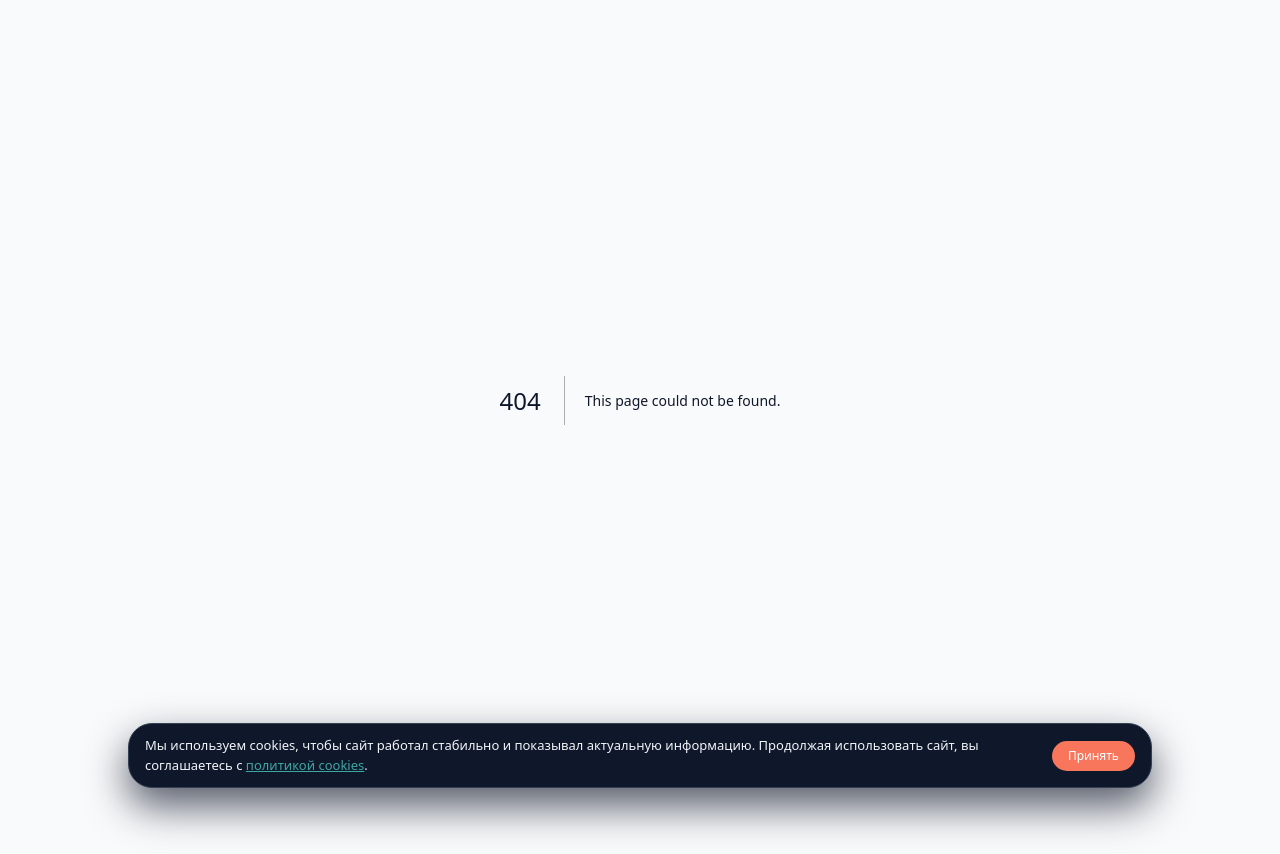
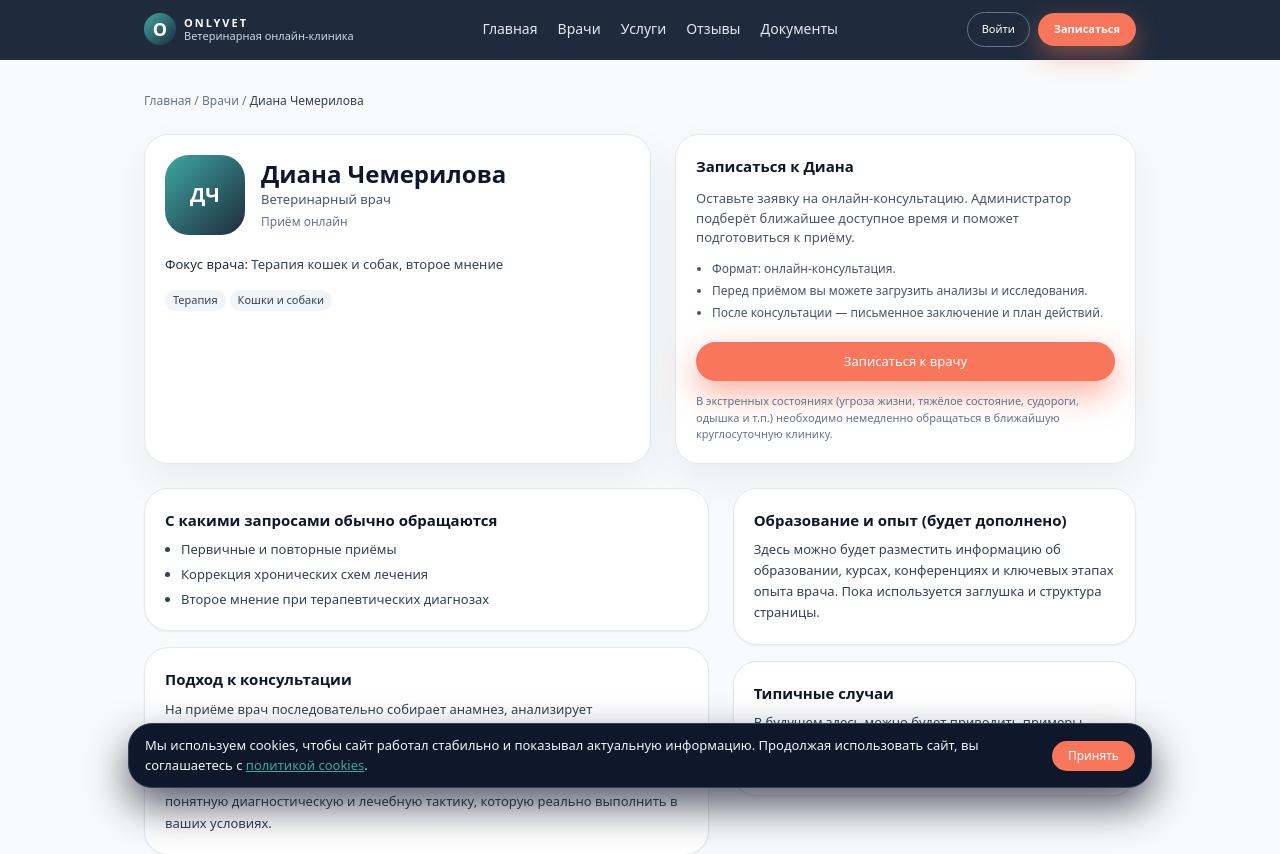
Before and after one commit to Stalser/OnlyVet-withVetmeneger, a Next.js app: page /doctors/diana in a window 1280 px wide. Before the commit this address had no page. Shown: the top 854 px of the page. Before the commit the page ends 800 px from the top, so only its background shows below. Built offline with nearby package versions, Linux system fonts and the light colour scheme.

Commit message:
Create page.tsx

```diff
--- /dev/null
+++ b/app/doctors/[id]/page.tsx
@@ -0,0 +1,186 @@
+// app/doctors/[id]/page.tsx
+
+import { notFound } from "next/navigation";
+import { Header } from "@/components/Header";
+import { Footer } from "@/components/Footer";
+import { doctors } from "@/data/doctors";
+
+type PageProps = {
+  params: { id: string };
+};
+
+export default function DoctorPage({ params }: PageProps) {
+  const doctor = doctors.find((d) => d.id === params.id);
+
+  if (!doctor) {
+    notFound();
+  }
+
+  const {
+    name,
+    initials,
+    role,
+    servicesShort,
+    servicesFull,
+    tags,
+    experienceLabel,
+  } = doctor!;
+
+  return (
+    <>
+      <Header />
+      <main className="flex-1 py-8">
+        <div className="container mx-auto max-w-5xl px-4 space-y-6">
+          {/* Хлебные крошки */}
+          <div className="text-[12px] text-slate-500">
+            <a href="/" className="hover:text-onlyvet-coral">
+              Главная
+            </a>{" "}
+            /{" "}
+            <a href="/doctors" className="hover:text-onlyvet-coral">
+              Врачи
+            </a>{" "}
+            / <span className="text-slate-700">{name}</span>
+          </div>
+
+          {/* Верхний блок: фотография + краткая инфа + CTA */}
+          <section className="grid gap-6 md:grid-cols-[1.1fr,1fr]">
+            {/* Левая часть */}
+            <div className="bg-white rounded-3xl border border-slate-200 shadow-soft p-5 flex flex-col gap-3">
+              <div className="flex gap-4 items-center mb-2">
+                <div className="w-16 h-16 md:w-20 md:h-20 rounded-3xl bg-gradient-to-br from-onlyvet-teal to-onlyvet-navy flex items-center justify-center text-white font-semibold text-xl">
+                  {initials}
+                </div>
+                <div>
+                  <h1 className="text-lg md:text-2xl font-semibold">{name}</h1>
+                  <p className="text-[13px] text-slate-600">{role}</p>
+                  <p className="text-[12px] text-slate-500 mt-1">
+                    {experienceLabel}
+                  </p>
+                </div>
+              </div>
+
+              <div className="text-[13px] text-slate-700">
+                <span className="font-medium text-slate-800">Фокус врача: </span>
+                {servicesShort}
+              </div>
+
+              <div className="flex flex-wrap gap-1 mt-1 mb-1">
+                {tags.map((tag) => (
+                  <span
+                    key={tag}
+                    className="px-2 py-[2px] rounded-full text-[11px] bg-slate-100 text-slate-700"
+                  >
+                    {tag}
+                  </span>
+                ))}
+              </div>
+            </div>
+
+            {/* Правая часть — блок записи */}
+            <aside className="bg-white rounded-3xl border border-slate-200 shadow-soft p-5 flex flex-col gap-3">
+              <h2 className="text-[15px] font-semibold">
+                Записаться к {name.split(" ")[0]}
+              </h2>
+              <p className="text-[13px] text-slate-600">
+                Оставьте заявку на онлайн-консультацию. Администратор подберёт
+                ближайшее доступное время и поможет подготовиться к приёму.
+              </p>
+              <ul className="text-[12px] text-slate-600 list-disc pl-4 space-y-1">
+                <li>Формат: онлайн-консультация.</li>
+                <li>Перед приёмом вы можете загрузить анализы и исследования.</li>
+                <li>После консультации — письменное заключение и план действий.</li>
+              </ul>
+              <button
+                type="button"
+                className="mt-2 w-full px-4 py-2.5 rounded-full bg-onlyvet-coral text-white text-[13px] font-medium shadow-[0_12px_32px_rgba(247,118,92,0.6)] hover:brightness-105 transition"
+              >
+                Записаться к врачу
+              </button>
+              <p className="text-[11px] text-slate-500">
+                В экстренных состояниях (угроза жизни, тяжёлое состояние,
+                судороги, одышка и т.п.) необходимо немедленно обращаться в
+                ближайшую круглосуточную клинику.
+              </p>
+            </aside>
+          </section>
+
+          {/* Основная информация о враче */}
+          <section className="grid gap-6 md:grid-cols-[1.4fr,1fr]">
+            <div className="space-y-4">
+              <div className="bg-white rounded-3xl border border-slate-200 p-5 shadow-sm">
+                <h2 className="text-[15px] font-semibold mb-2">
+                  С какими запросами обычно обращаются
+                </h2>
+                <div className="text-[13px] text-slate-700 leading-relaxed">
+                  {servicesFull && servicesFull.length > 0 ? (
+                    <ul className="list-disc pl-4 space-y-1">
+                      {servicesFull.map((item) => (
+                        <li key={item}>{item}</li>
+                      ))}
+                    </ul>
+                  ) : (
+                    <p>
+                      Врач работает с широким спектром терапевтических и
+                      диагностических запросов. Полный перечень запросов будет
+                      уточнён позднее.
+                    </p>
+                  )}
+                </div>
+              </div>
+
+              <div className="bg-white rounded-3xl border border-slate-200 p-5 shadow-sm">
+                <h2 className="text-[15px] font-semibold mb-2">
+                  Подход к консультации
+                </h2>
+                <p className="text-[13px] text-slate-700 leading-relaxed">
+                  На приёме врач последовательно собирает анамнез, анализирует
+                  предоставленные исследования, сопоставляет жалобы, данные
+                  осмотра (если он был у оффлайн-врача) и историю лечения.
+                </p>
+                <p className="text-[13px] text-slate-700 leading-relaxed mt-2">
+                  Основная цель — не просто выдать «волшебную таблетку», а
+                  выстроить понятную диагностическую и лечебную тактику, которую
+                  реально выполнить в ваших условиях.
+                </p>
+              </div>
+            </div>
+
+            {/* Правая колонка — место под образование/доп. инфу (заглушка) */}
+            <div className="space-y-4">
+              <div className="bg-white rounded-3xl border border-slate-200 p-5 shadow-sm">
+                <h3 className="text-[15px] font-semibold mb-2">
+                  Образование и опыт (будет дополнено)
+                </h3>
+                <p className="text-[13px] text-slate-700 leading-relaxed">
+                  Здесь можно будет разместить информацию об образовании,
+                  курсах, конференциях и ключевых этапах опыта врача. Пока
+                  используется заглушка и структура страницы.
+                </p>
+              </div>
+
+              <div className="bg-white rounded-3xl border border-slate-200 p-5 shadow-sm">
+                <h3 className="text-[15px] font-semibold mb-2">
+                  Типичные случаи
+                </h3>
+                <p className="text-[13px] text-slate-700 leading-relaxed">
+                  В будущем здесь можно будет приводить примеры клинических
+                  случаев (без персональных данных), чтобы показать, как врач
+                  мыслит и решает задачи.
+                </p>
+              </div>
+            </div>
+          </section>
+        </div>
+      </main>
+      <Footer />
+    </>
+  );
+}
+
+// Предварительная генерация путей для статики
+export function generateStaticParams() {
+  return doctors.map((doctor) => ({
+    id: doctor.id,
+  }));
+}
```
